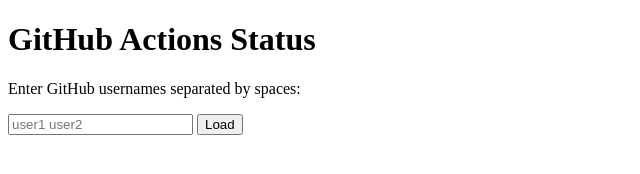
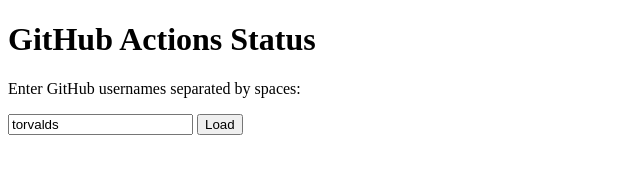
Before and after one commit to seanwevans/gh-status, a plain HTML site: page index.html in a window 1280 px wide. Shown: the full height of the page, 0-640 px from the left. Drawn offline with Linux system fonts and the light colour scheme.

Commit message:
Update index.html

```diff
--- a/index.html
+++ b/index.html
@@ -7,7 +7,7 @@
   <body>
     <h1>GitHub Actions Status</h1>
     <p>Enter GitHub usernames separated by spaces:</p>
-    <input id="users" type="text" placeholder="user1 user2" />
+    <input id="users" type="text" value="torvalds" />
     <button id="load">Load</button>
     <ul id="results"></ul>
     <script src="ghstatus.js"></script>
```
